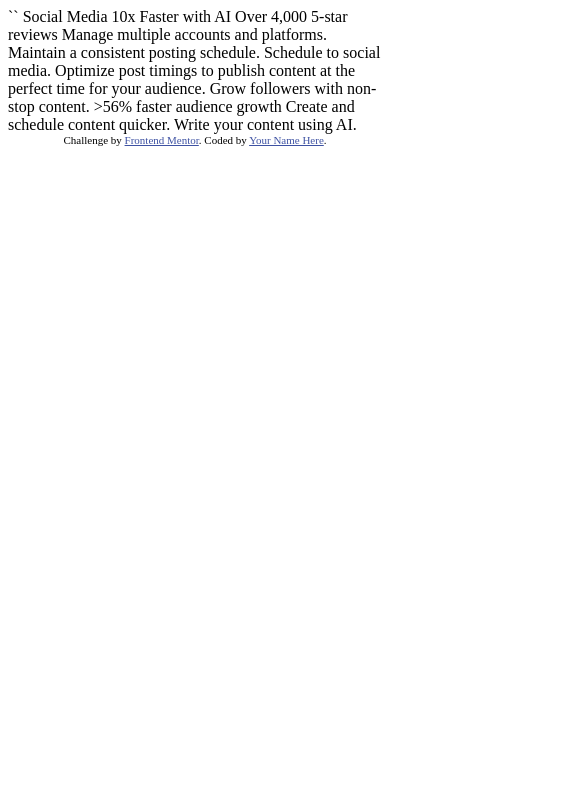
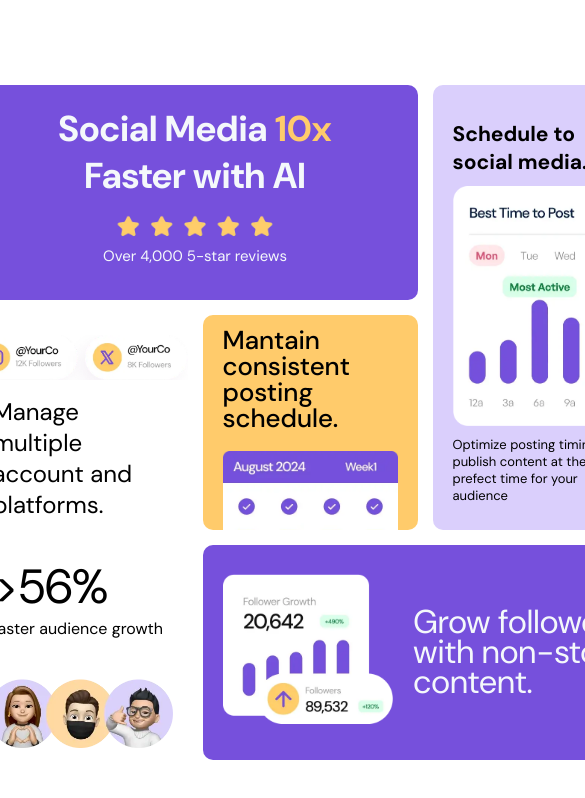
Before and after one commit to anant181106/Frontend-Mentor---Bento-grid, a plain HTML site: page index.html in a window 390 px wide. Shown: the top 798 px of the page, 585 px wide, since content can reach past the window. Drawn offline with Linux system fonts and the light colour scheme.

Commit message:
this is the code before the mobile version

```diff
--- a/index.html
+++ b/index.html
@@ -4,39 +4,52 @@
   <meta charset="UTF-8">
   <meta name="viewport" content="width=device-width, initial-scale=1.0"> <!-- displays site properly based on user's device -->
 
-  <link rel="icon" type="image/png" sizes="32x32" href="./assets/images/favicon-32x32.png">``
+  <link rel="icon" type="image/png" sizes="32x32" href="./assets/images/favicon-32x32.png">
 
   <title>Frontend Mentor | Bento grid</title>
-
-  <!-- Feel free to remove these styles or customise in your own stylesheet 👍 -->
-  <style>
-    .attribution { font-size: 11px; text-align: center; }
-    .attribution a { color: hsl(228, 45%, 44%); }
+<link rel="stylesheet" href="style.css">
   </style>
 </head>
 <body>
-
-  Social Media 10x Faster with AI
-  Over 4,000 5-star reviews
-
-  Manage multiple accounts and platforms.
-
-  Maintain a consistent posting schedule.
-
-  Schedule to social media.
-  Optimize post timings to publish content at the perfect time for your audience.
-
-  Grow followers with non-stop content.
-
-  >56% faster audience growth
-
-  Create and schedule content quicker.
-
-  Write your content using AI.
-
-  <div class="attribution">
-    Challenge by <a href="https://www.frontendmentor.io?ref=challenge">Frontend Mentor</a>.
-    Coded by <a href="#">Your Name Here</a>.
-  </div>
-</body>
+  <main>
+    <div class="parent">
+      <div class="container item1">
+        <p>Create and schedule content <span>quicker.</span></p>
+        <div class="img-1"><img src="/assets/images/illustration-create-post.webp" alt=""></div>
+      </div>
+      <div class="container item2">
+        <h1>Social Media <span>10x</span> Faster with AI</h1>
+        <div><img src="/assets/images/illustration-five-stars.webp" alt=""></div>
+        <p>Over 4,000 5-star reviews</p>
+      </div>
+      <div class="container item3">
+        <h3>Schedule to social media.</h3>
+        <div class="img-2"><img src="/assets/images/illustration-schedule-posts.webp" alt=""></div>
+        <p>Optimize posting timings to publish content at the prefect time for your audience</p>
+      </div>
+      <div class="container item4">
+        <p>Write your content using AI.</p>
+        <div class="img-3"><img src="assets/images/illustration-ai-content.webp" alt=""></div>
+      </div>
+      <div class="container item5">
+        <div class="img-4"><img src="/assets/images/illustration-multiple-platforms.webp" alt=""></div>
+        <p>Manage multiple account and platforms.</p>
+      </div>
+      <div class="container item6">
+        <p>Mantain consistent posting schedule.</p>
+        <div class="img-5"><img src="assets/images/illustration-consistent-schedule.webp" alt=""></div>
+      </div>
+      <div class="container item7">
+        <h1>>56%</h1>
+        <p>faster audience growth</p>
+        <div class="img-6"><img src="assets/images/illustration-audience-growth.webp" alt=""></div>
+      </div>
+      <div class="container item8">
+        <div class="img-7"><img src="assets/images/illustration-grow-followers.webp" alt="">
+        </div>
+        <h2>Grow followers with non-stop content.</h2>
+      </div>
+    </div>
+  </main>
+  </body>
 </html>
--- /dev/null
+++ b/style.css
@@ -0,0 +1,228 @@
+:root{
+    --content-font : DMSans;
+    --content-font-italic : DMSans-Italic;
+    --Purple: hsl(254, 88%, 90%);
+    --Purple-500: hsl(256, 67%, 59%);
+    --Yellow-100: hsl(31, 66%, 93%);
+    --Yellow-500: hsl(39, 100%, 71%);
+    --white: rgb(244, 248, 251);
+}
+
+*{
+    margin: 0;
+    padding: 0;
+}
+@font-face {
+    font-family: DMSans-Italic;
+    src: url(/assets/fonts/DMSans-Italic-VariableFont_opsz\,wght.ttf);
+}
+@font-face {
+    font-family: DMSans;
+    src: url(/assets/fonts/DMSans-VariableFont_opsz\,wght.ttf);
+}
+body{
+    color: rgb(0, 0, 0);
+    height: 100vh;
+    font-family: var(--content-font);
+    font-size: 18px;
+    font-weight: 400;
+}
+main{
+    display: flex;
+    align-items: center;
+    justify-content: center;
+    height: 100%;
+}
+
+.parent{
+    display: grid;
+    grid-template-columns: repeat(8,100px);
+    grid-template-rows: repeat(6, 100px);
+    gap: 15px;
+}
+
+.container{
+    border-radius: 10px;
+}
+
+.item1{
+    grid-row: 1 / 4;
+    grid-column: 1/3;
+    padding: 40px 20px;
+    font-size: 28px;
+    font-weight:500;
+    background-color: var(--Yellow-100);
+}
+
+.item1 span{
+    color: var(--Purple-500);
+    font-family: var(--content-font-italic);
+}
+
+.img-1{
+    margin-top: 20px;
+    width: 100%;
+    height: 80px;
+}
+
+.item1 img{
+    margin-top: 20px;
+    width: 100%;
+}
+
+.item2{
+    grid-row:span 2 ;
+    grid-column: span 4;
+    padding: 20px 35px 0 35px;
+    text-align: center;
+    color: var(--white);
+    background-color: var(--Purple-500);
+}
+
+.item2  span{
+    color: var(--Yellow-500);
+}
+
+.item2 p{
+    font-size: smaller;
+    color: var(--white);
+}
+
+.item2 img{
+    margin-top: 15px;
+    width: 160px;
+}
+
+
+.item3{
+    grid-row: 1/5;
+    grid-column: 7 / 9;
+    padding: 35px 0 0 20px;
+    background-color: var(--Purple);
+}
+.item3 h3{
+    padding-right: 27px;
+}
+.img-2{
+    margin-top: 10px;
+    height: 240px;
+
+}
+.item3>p{
+    font-size: small;
+    margin-top: 10px;
+    padding-right: 15px;
+}
+.item3 img{
+    width: 100%;
+    height: 100%;
+    object-fit: cover;
+    object-position: 0% 0%;
+}
+
+.item4{
+    grid-row: 4/7;
+    grid-column:1/3 ;
+    padding: 10px 20px;
+    font-size: 30px;
+    font-weight: normal;
+    line-height: 30px;
+    background-color: var(--Yellow-500);
+}
+.img-3{
+    margin-top: 20px;
+    width: 105%;
+    height: 190px;
+}
+.item4 img{
+    width: 100%;
+}
+
+.item5{
+    grid-row:span 2 ;
+    grid-column: span 2;
+    padding: 20px 0;
+}
+ .img-4{
+    width: 100%;
+    height: auto;
+
+}
+.img-4 > img {
+    width: 100%;
+}
+.item5 p{
+    font-size: 24px;
+    margin-top: 10px;
+    padding-left: 20px;
+    padding-right: 20px;
+}
+
+.item6{
+    grid-row:span 2 ;
+    grid-column: span 2;
+    padding: 12px 20px;
+    overflow: hidden;
+    background-color: var(--Yellow-500);
+
+}
+.item6 > p{
+    font-size: 26px;
+    font-weight: 500;
+    line-height: 26px;
+}
+.img-5{
+    padding-bottom: 0;
+    margin-top: 20px;
+    width: 100%;
+}
+.img-5 > img{
+    width: 100%;
+}
+
+.item7{
+    grid-row:5/7 ;
+    grid-column:3/5 ;
+    padding: 0 10px;
+}
+.item7 > h1{
+    padding-top: 10px;
+    font-size: 48px;
+    font-weight: 400;
+    padding-left: 10px;
+}
+.item7 > p{
+    padding-left: 10px;
+    font-size: 16px;
+}
+.img-6{
+    width: 100%;
+    margin-top: 40px;
+    padding-left: 5px;
+}
+.img-6>img{
+    width: 95%;
+}
+
+.item8{
+    grid-row:span 2 ;
+    grid-column: span 4;
+    display: flex;
+    gap: 20px;
+    align-items: center;
+    padding: 0 8px;
+    padding-left: 20px;
+    color: var(--white);
+    background-color: var(--Purple-500);
+}
+.img-7{
+    width: 100%;
+}
+.img-7 > img {
+    width: 100%;
+}
+.item8 > h2{
+    font-size: 33px;
+    font-weight: normal;
+    line-height: 30px;
+}
```
